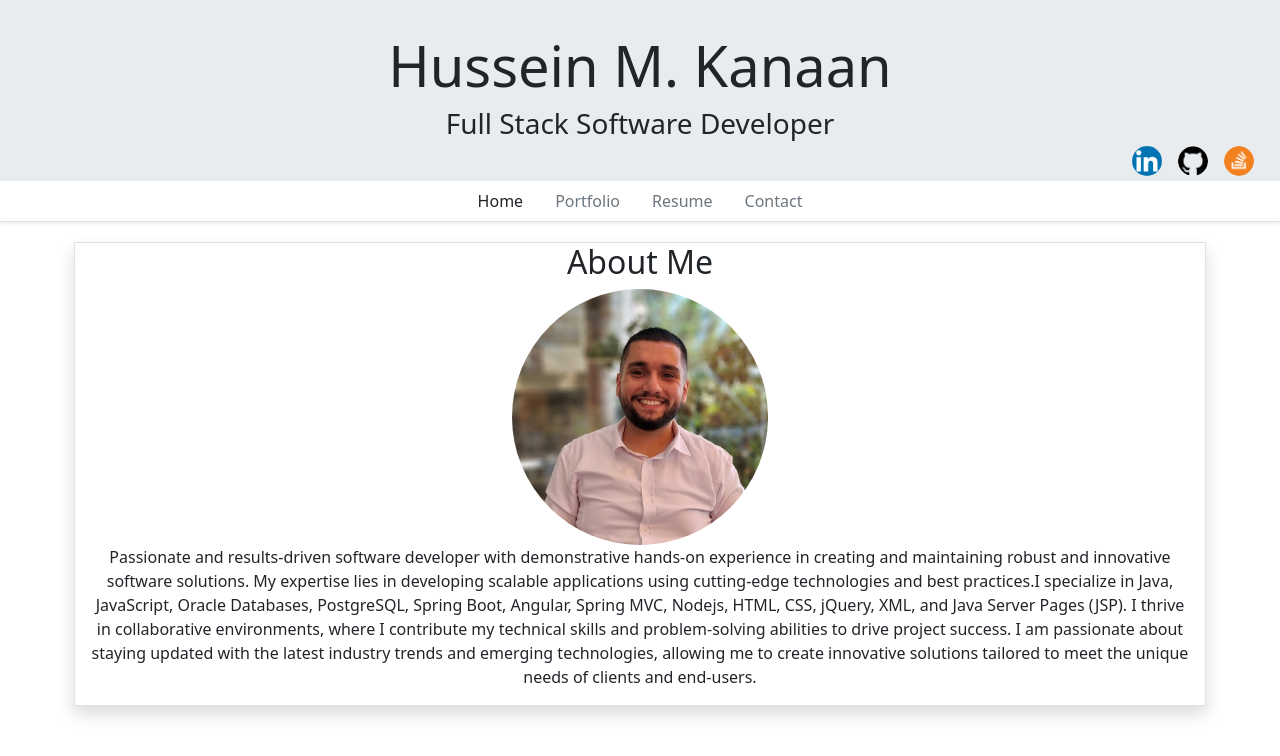
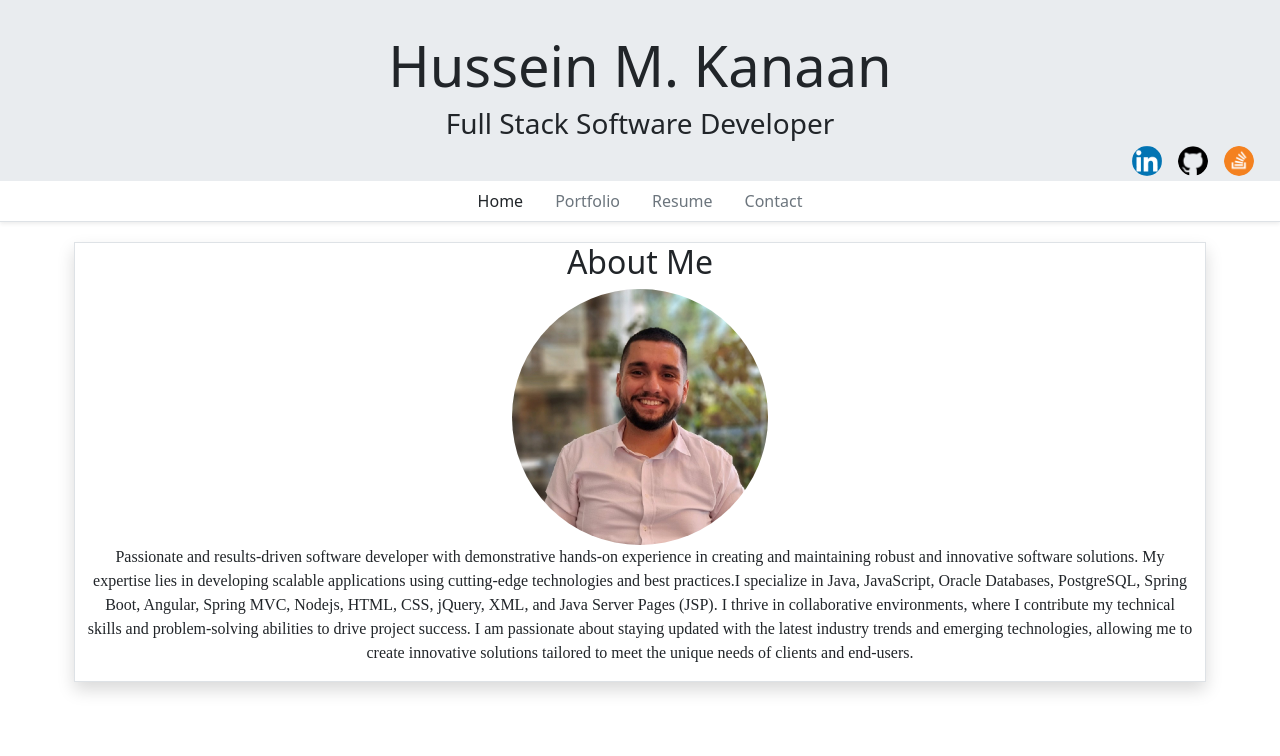
Before and after one commit to husseinkanaan96/portfolio, an Angular app in the folder angular-portfolio/: page /home in a window 1280 px wide. Shown: the top 756 px of the page. Built offline with nearby package versions, Linux system fonts and the light colour scheme.

Commit message:
updated home page font

```diff
--- a/angular-portfolio/src/app/home/home.component.html
+++ b/angular-portfolio/src/app/home/home.component.html
@@ -5,7 +5,7 @@
       <div class="text-center">
         <h2>About Me</h2>
         <img src="../../assets/Me.png" alt="profile picture" width="256" height="256" class="rounded-circle" />
-        <p>
+        <p style="font-family: 'Times New Roman', Times, serif;">
           Passionate and results-driven software developer with demonstrative
           hands-on experience in creating and maintaining robust and innovative
           software solutions. My expertise lies in developing scalable
```
